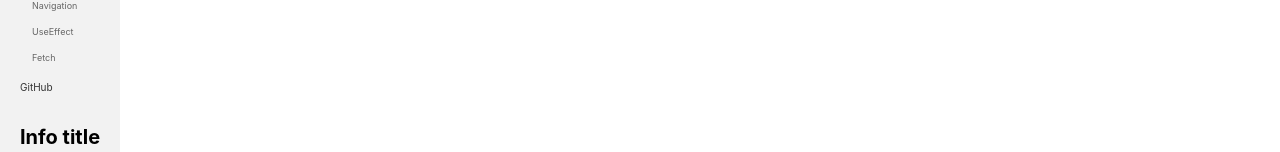
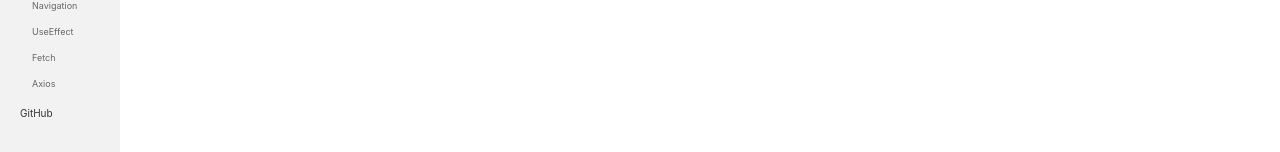
Before and after one commit to Rurien1124/react-typescript-basic, a React (Create React App) app: page /examples/props in a window 1280 px wide. Shown: the part 364-516 px from the top of the page. Built offline with nearby package versions, Linux system fonts and the light colour scheme.

Commit message:
Add Axios page router

```diff
--- a/src/App.tsx
+++ b/src/App.tsx
@@ -4,6 +4,7 @@ import { MainPage } from './pages/main';
 import { Navigate, Route, Routes } from 'react-router-dom';
 import { ErrorPage } from './pages/error';
 import {
+  AxiosPage,
   ExamplesContextPage,
   ExamplesNavigationPage,
   ExamplesPropsPage,
@@ -25,6 +26,7 @@ function App() {
           <Route path='navigation' element={<ExamplesNavigationPage />} />
           <Route path='use-effect' element={<BlogPosts />} />
           <Route path='fetch' element={<PhotoCardsPage />} />
+          <Route path='axios' element={<AxiosPage />} />
         </Route>
         <Route
           path={'*'}
--- a/src/layouts/main/Sidebar.tsx
+++ b/src/layouts/main/Sidebar.tsx
@@ -98,6 +98,7 @@ export const Sidebar = () => {
             <SubMenuContent to='/examples/navigation' text='Navigation' />
             <SubMenuContent to='/examples/use-effect' text='UseEffect' />
             <SubMenuContent to='/examples/fetch' text='Fetch' />
+            <SubMenuContent to='/examples/axios' text='Axios' />
           </SubMenu>
         </MenuItem>
         <MenuItem>
--- a/src/pages/examples/index.tsx
+++ b/src/pages/examples/index.tsx
@@ -7,6 +7,7 @@ import { WithContext } from '../../examples/context/with/WithContext';
 import { TodoCompoment } from '../../examples/context/with/TodoCompoment';
 import { HomeButton } from '../../examples/router/Navigate';
 import { PhotoCards } from '../../examples/fetch/Fetch';
+import { Jobs } from '../../examples/axios/Axios';
 
 export const ExamplesPropsPage = () => {
   return (
@@ -60,3 +61,11 @@ export const PhotoCardsPage = () => {
     </div>
   );
 };
+
+export const AxiosPage = () => {
+  return (
+    <div>
+      <Jobs />
+    </div>
+  );
+};
```
